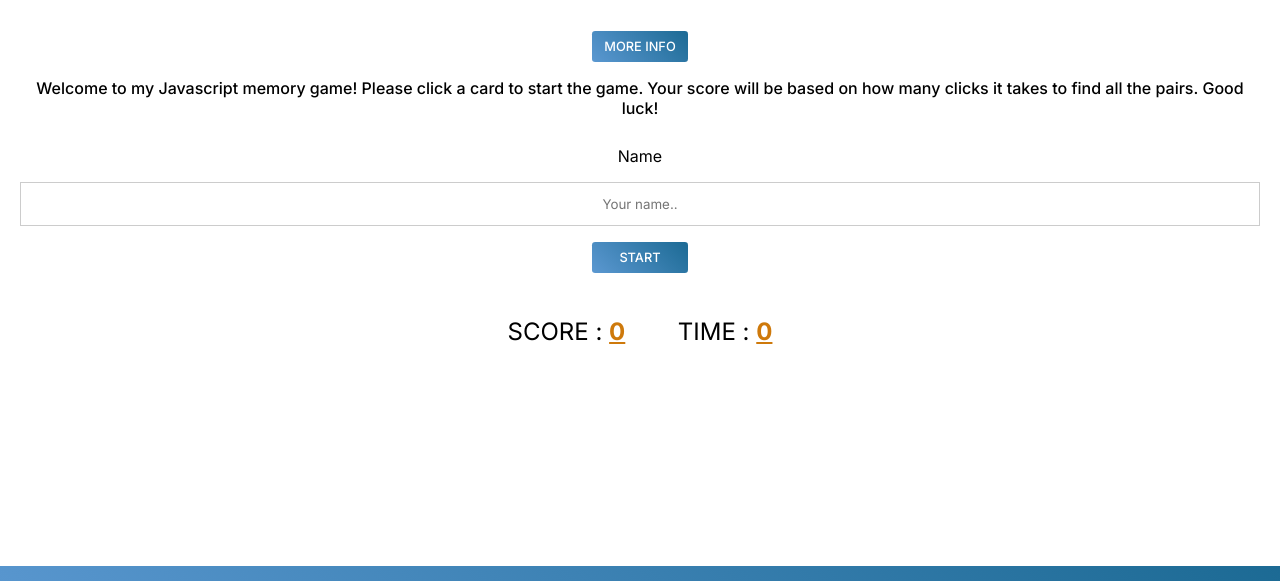
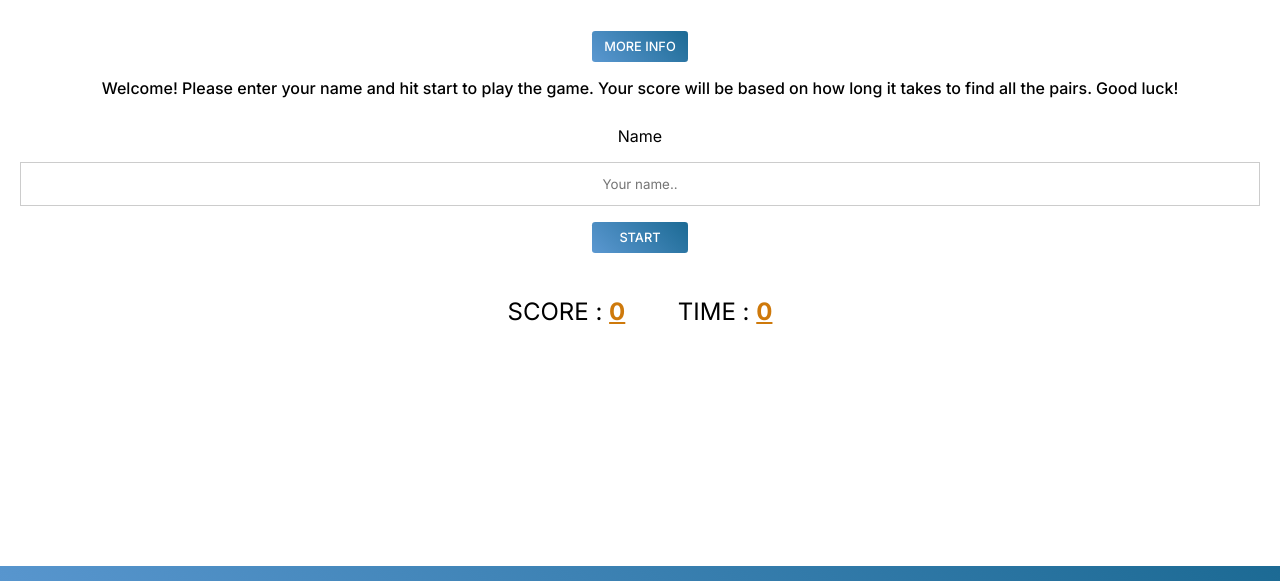
Before and after one commit to joshcallawaydev/memory_game, a plain HTML site: page index.html in a window 1280 px wide. Shown: the part 149-730 px from the top of the page. Drawn offline with Linux system fonts and the light colour scheme; a web font is replaced by a local one.

Commit message:
Update game info button.

```diff
--- a/index.html
+++ b/index.html
@@ -25,8 +25,8 @@
 
     <main class="container">
         <button class="btn" onclick="gameInfo()">MORE INFO</button>
-        <p id="gameInfo">Welcome to my Javascript memory game! Please click a card to start the game. Your score will be
-            based on how many clicks it takes to find all the pairs. Good luck!</p>
+        <p id="gameInfo">Welcome! Please enter your name and hit start to play the game. Your score will be
+            based on how long it takes to find all the pairs. Good luck!</p>
         <br>
         <form action="">
             <label for="fname-index">Name</label>
```
